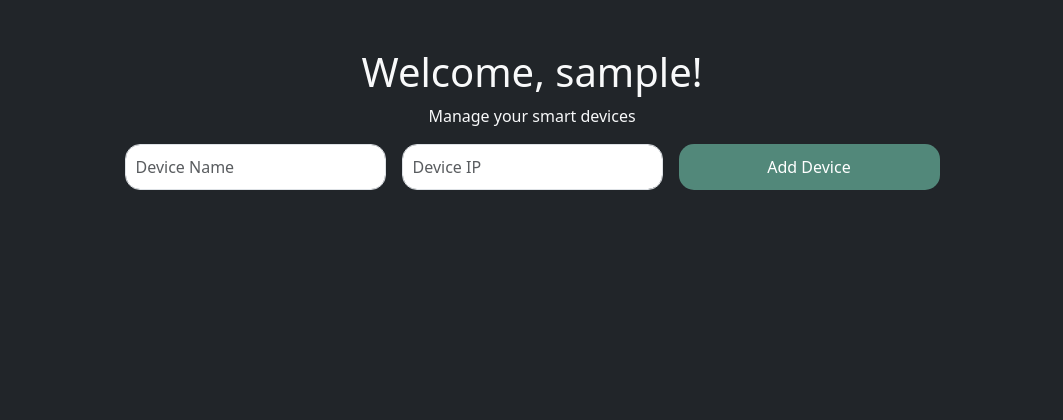
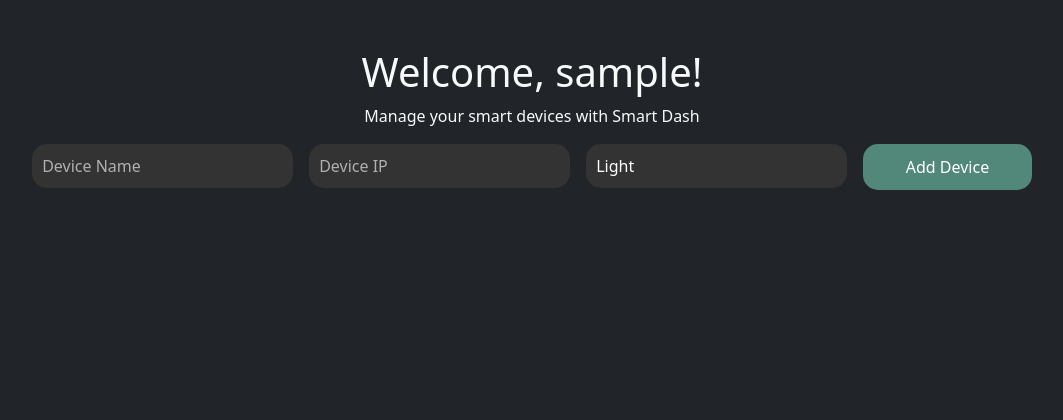
Before and after one commit to t0ry003/SmartDash, a Flask app: page / in a window 1280 px wide. Shown: the top 420 px of the page, without its empty margins (108-1171 px from the left). Run offline with Flask 3, Linux system fonts and the light colour scheme; the visitor is signed in with stand-in values (Sample User, id 1); data that the repository does not hold is empty.

Commit message:
Added: - more type of devices - settings sync with the server
Updated:
- better form buttons

Removed:
- empty favorite and notifications page (will be added when needed)

```diff
--- a/app.py
+++ b/app.py
@@ -27,10 +27,11 @@
     username = db.Column(db.String(100), unique=True, nullable=False)
     password = db.Column(db.String(255), nullable=False)  # Store hashed passwords
     devices = db.Column(db.Text, default='[]')
+    settings = db.Column(db.Text, default='{}')
 
-    def add_device(self, name, ip):
+    def add_device(self, name, ip, type):
         device_list = json.loads(self.devices)
-        device_list.append({'name': name, 'ip': ip})
+        device_list.append({'name': name, 'ip': ip, 'type': type})
         self.devices = json.dumps(device_list)
         db.session.commit()
 
@@ -39,6 +40,14 @@
         device_list = [device for device in device_list if device['name'] != name]
         self.devices = json.dumps(device_list)
         db.session.commit()
+
+    #     save user settings: theme, show ip address
+    def save_settings(self, user_settings):
+        self.settings = json.dumps(user_settings)
+        db.session.commit()
+
+    def get_settings(self):
+        return json.loads(self.settings)
 
 
 # Load user function
@@ -53,7 +62,7 @@
 def home():
     user = current_user
     devices = json.loads(user.devices)
-    return render_template('home.html', username=user.username, devices=devices)
+    return render_template('home.html', username=user.username, devices=devices, get_device_icon=get_device_icon)
 
 
 # Route: Register
@@ -115,7 +124,8 @@
 
     device_name = request.form['device_name']
     device_ip = request.form['device_ip']
-    current_user.add_device(device_name, device_ip)
+    device_type = request.form['device_type']
+    current_user.add_device(device_name, device_ip, device_type)
 
     return redirect(url_for('home'))  # Redirect to home after adding device
 
@@ -145,6 +155,34 @@
     return jsonify({'message': f'Toggling device: {device_name}, IP: {device_ip}, State: {state}'}), 200
 
 
+@app.route('/save_settings', methods=['POST'])
+@login_required
+def save_settings():
+    data = request.get_json()
+    if not data:
+        return jsonify({'status': 'error', 'message': 'Invalid data'}), 400
+
+    current_user.save_settings(data)
+    return jsonify({'status': 'success', 'message': 'Settings saved successfully'})
+
+
+@app.route('/get_settings', methods=['GET'])
+@login_required
+def get_settings():
+    return jsonify(current_user.get_settings())
+
+
+def get_device_icon(device_type):
+    icons = {
+        "light": "fa-lightbulb",
+        "fan": "fa-fan",
+        "thermostat": "fa-thermometer-half",
+        "plug": "fa-plug",
+        "sensor": "fa-rss",
+    }
+    return icons.get(device_type, "fa-question-circle")  # Default icon if type not found
+
+
 # Main
 if __name__ == '__main__':
     with app.app_context():
--- a/static/style.css
+++ b/static/style.css
@@ -34,6 +34,55 @@
     border-radius: 10px;
 }
 
+/* Dark Mode Styles */
+body {
+    background-color: #121212;
+    color: #e0e0e0;
+}
+
+/* Form Inputs */
+.form-control {
+    background-color: #333333;
+    color: #ffffff;
+    border: none;
+}
+
+.form-control::placeholder {
+    color: #b0b0b0;
+}
+
+/* Select dropdown */
+select.form-control {
+    background-color: #333333;
+    color: #ffffff;
+    border: none;
+}
+
+/* Form Groups */
+.col-12 {
+    margin-bottom: 1rem;
+}
+
+/* Focus State for Input Fields */
+.form-control:focus {
+    border-color: #52887AFF;
+    background-color: #444444;
+    border: none;
+    color: #ffffff;
+    box-shadow: 0 0 0 0.25rem rgba(82, 136, 122, 0.25);
+}
+
+/* Input borders */
+input[type="text"], select {
+    border-radius: 5px;
+}
+
+/* Custom styling for the labels if you have them */
+label {
+    color: #ffffff;
+    font-size: 1rem;
+}
+
 #login-page, #register-page {
     background: #1e1e1e;
 }
@@ -59,12 +108,12 @@
     -ms-overflow-style: none; /* Internet Explorer and Edge */
 }
 
-#device-input1, #device-input2 {
+#device-input1, #device-input2, #device-type {
     padding: 10px;
     border-radius: 15px;
 }
 
-#btn-add-device {
+#btn-add-device, #btn-login-submit, #btn-register-submit {
     background: #52887AFF;
     border-radius: 15px;
     padding: 10px;
@@ -102,21 +151,10 @@
     max-width: 400px;
 }
 
-#theme-select {
-    background: #212529;
-    scale: 0.80;
-    color: white;
-    border-color: #52887AFF;
-    border-radius: 15px;
-    padding: 20px;
-    text-align: center;
-}
-
 #navbar-bg {
-/*    make a blurred background*/
+    /*    make a blurred background*/
     background: rgba(0, 0, 0, 0.3);
     backdrop-filter: blur(10px);
     border-top-left-radius: 20px;
     border-top-right-radius: 20px;
-
 }
--- a/templates/home.html
+++ b/templates/home.html
@@ -5,7 +5,7 @@
 <div class="container mt-4" id="main-content"
      style="overflow-y: auto; max-height: calc(100vh - 80px); padding-bottom: 80px;">
     <h1 class="text-center text-light">Welcome, {{ username }}!</h1>
-    <p class="text-center text-light">Manage your smart devices</p>
+    <p class="text-center text-light">Manage your smart devices with Smart Dash</p>
 
 
     <form method="POST" action="{{ url_for('add_device') }}" class="mb-4">
@@ -19,6 +19,15 @@
                        required>
             </div>
             <div class="col-12 col-md-3">
+                <select id="device-type" name="device_type" class="form-control" required>
+                    <option value="light">Light</option>
+                    <option value="plug">Plug</option>
+                    <option value="sensor">Sensor</option>
+                    <option value="fan">Fan</option>
+                    <option value="thermostat">Thermostat</option>
+                </select>
+            </div>
+            <div class="col-12 col-md-2">
                 <button id="btn-add-device" type="submit" class="btn w-100">Add Device</button>
             </div>
         </div>
@@ -31,7 +40,7 @@
             <div id="device-card" class="card text-light p-3 mb-4 mx-auto">
                 <div class="d-flex flex-column justify-content-center align-items-center text-center">
                     <h4 class="m-0 w-100 mb-2">{{ device.name }}</h4>
-                    <i id="bulb-icon-{{ device.name }}" class="fa fa-lightbulb mb-2"
+                    <i id="bulb-icon-{{ device.name }}" class="fa {{ get_device_icon(device.type) }} mb-4"
                        style="font-size: 3rem; color: gray; transition: color 0.3s;"></i>
                 </div>
                 <div class="justify-content-center text-center">
@@ -47,6 +56,7 @@
         </div>
         {% endfor %}
     </div>
+
 
 </div>
 
@@ -88,10 +98,10 @@
         <a href="#" class="text-light d-flex flex-column align-items-center" onclick="showMenu('Home', true)">
             <i class="fa fa-home" style="font-size: 1.2rem;"></i>
         </a>
-        <a href="#" class="text-light d-flex flex-column align-items-center" onclick="showMenu('Favorites', false)">
+        <a href="#" class="text-light d-flex flex-column align-items-center">
             <i class="fa fa-heart" style="font-size: 1.2rem;"></i>
         </a>
-        <a href="#" class="text-light d-flex flex-column align-items-center" onclick="showMenu('Notifications', false)">
+        <a href="#" class="text-light d-flex flex-column align-items-center">
             <i class="fa fa-bell" style="font-size: 1.2rem;"></i>
         </a>
         <a href="#" class="text-light d-flex flex-column align-items-center"
@@ -156,6 +166,39 @@
         }
     }
 
+    document.addEventListener("DOMContentLoaded", function () {
+        // Load user settings from backend when the page loads
+        fetch('/get_settings')
+            .then(response => response.json())
+            .then(data => {
+                if (data.theme) {
+                    document.getElementById("theme-select").value = data.theme;
+                    changeTheme(data.theme);
+                }
+                if (data.show_ip !== undefined) {
+                    document.getElementById("show-ip-checkbox").checked = data.show_ip;
+                    toggleIPVisibility(document.getElementById("show-ip-checkbox")); // Update visibility based on setting
+                }
+            });
+
+        // Function to save settings
+        function saveSettings() {
+            const settings = {
+                theme: document.getElementById("theme-select").value,
+                show_ip: document.getElementById("show-ip-checkbox").checked
+            };
+
+            fetch('/save_settings', {
+                method: 'POST',
+                headers: {
+                    'Content-Type': 'application/json'
+                },
+                body: JSON.stringify(settings)
+            }).then(response => response.json())
+                .then(data => console.log(data.message));
+        }
+
+        // Function to toggle IP visibility
         function toggleIPVisibility(checkbox) {
             var ipElements = document.querySelectorAll('.device-ip');
 
@@ -168,10 +211,12 @@
             });
         }
 
-    document.addEventListener("DOMContentLoaded", function () {
-        var checkbox = document.getElementById("show-ip-checkbox");
-        checkbox.checked = false; // Ensure checkbox is unchecked by default
-        toggleIPVisibility(checkbox); // Apply the initial state
+        // Event listeners for changes
+        document.getElementById("theme-select").addEventListener("change", saveSettings);
+        document.getElementById("show-ip-checkbox").addEventListener("change", function (e) {
+            toggleIPVisibility(e.target);
+            saveSettings(); // Save settings whenever the checkbox is toggled
+        });
     });
 
 </script>
--- a/templates/register.html
+++ b/templates/register.html
@@ -2,7 +2,7 @@
 {% block title %}Register - Smart Home{% endblock %}
 {% block content %}
 <div id="register-page" class="card text-light p-4 mx-auto" style="max-width: 400px;">
-    <h2 class="text-center">Register</h2>
+    <h2 class="text-center mb-4">Register</h2>
     <form method="POST">
         <div class="mb-3">
             <input type="text" name="username" class="form-control" placeholder="Username" required>
@@ -10,7 +10,7 @@
         <div class="mb-3">
             <input type="password" name="password" class="form-control" placeholder="Password" required>
         </div>
-        <button type="submit" class="btn btn-primary w-100">Register</button>
+        <button id="btn-register-submit" type="submit" class="btn btn-primary w-100">Register</button>
     </form>
     <p class="mt-3 text-center">Already have an account? <a href="{{ url_for('login') }}" class="text-warning">Login
         here</a></p>
```
Also changed, not shown: templates/login.html (+4 -3 lines), readme.md. Lines whose indentation alone changed are shown as unchanged.
